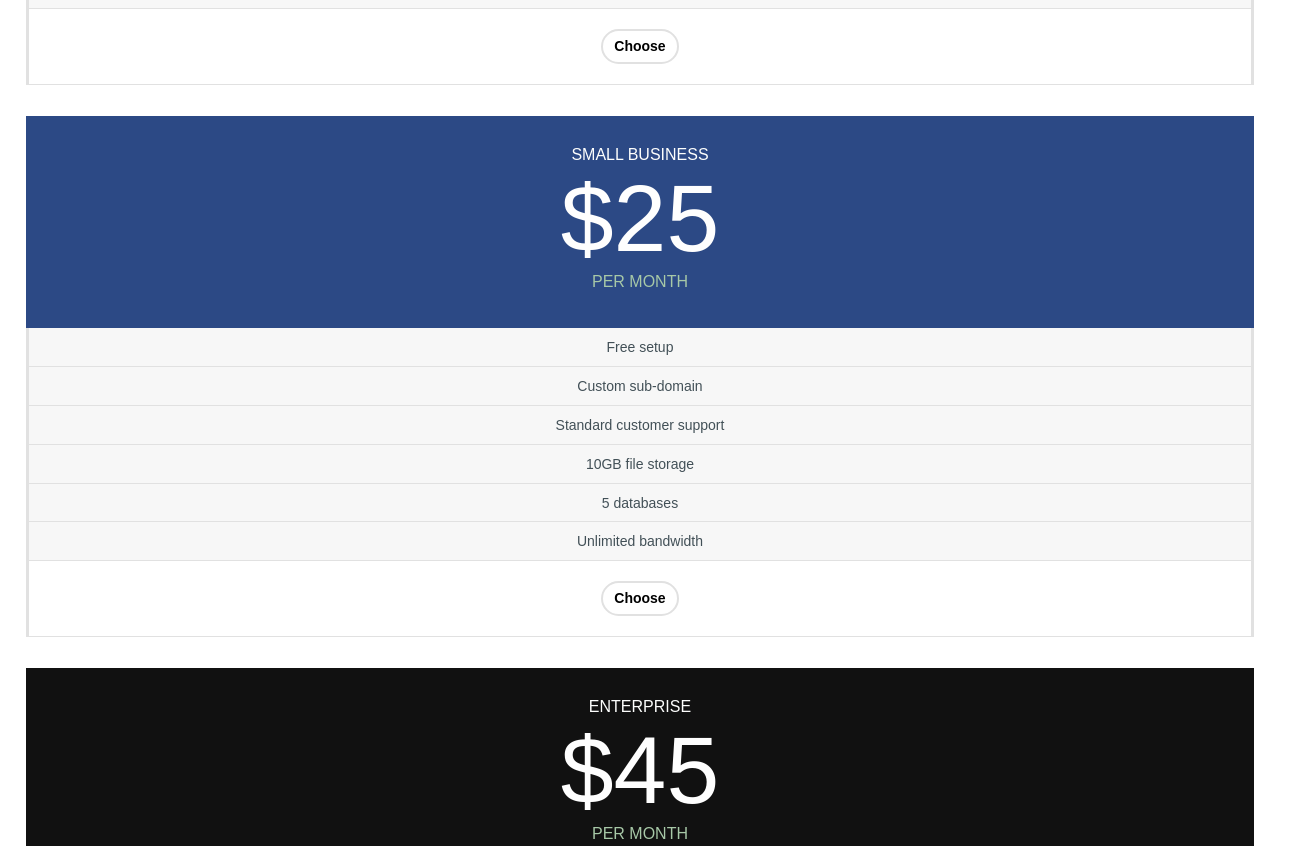
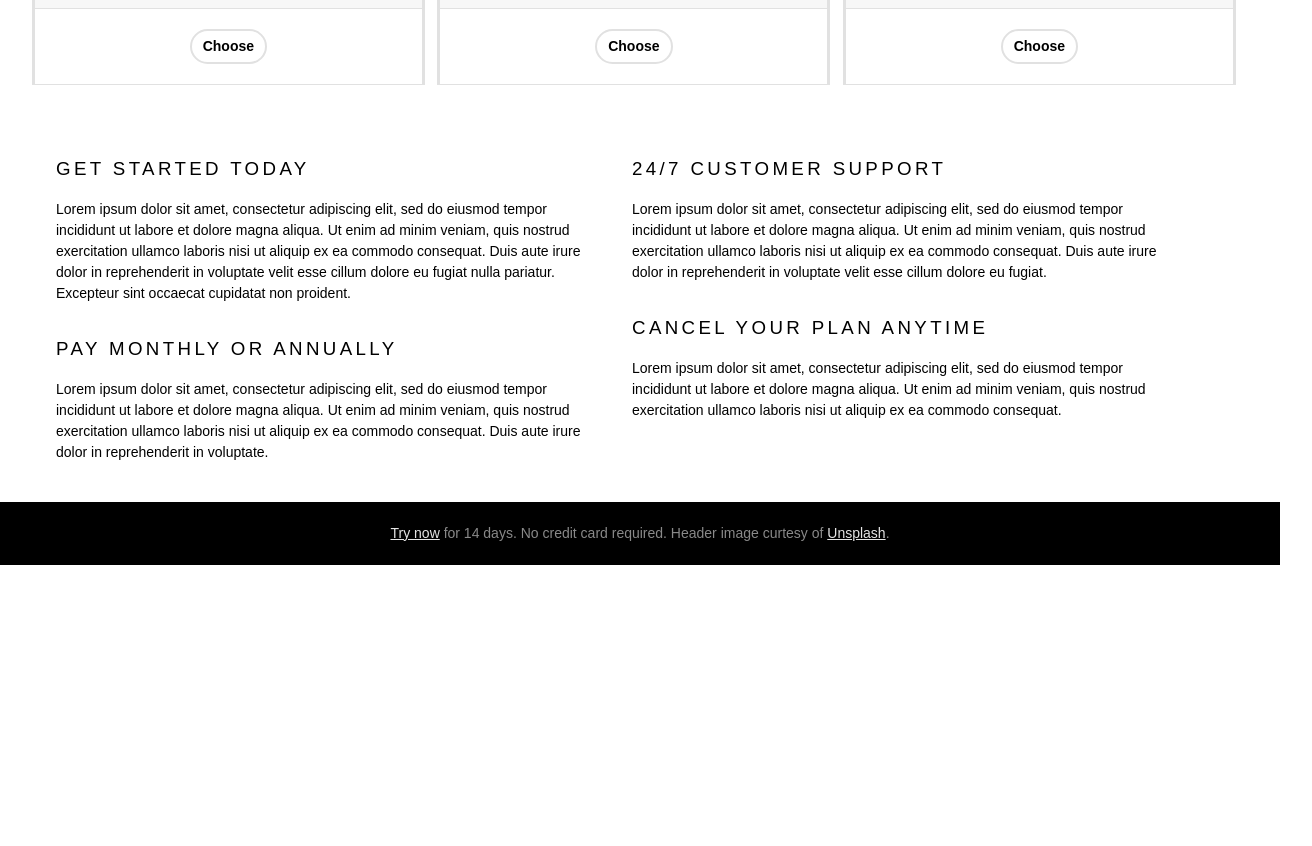
Before and after one commit to amicko/Responsive-Website, a website: page index.html in a window 1280 px wide. Shown: the part 864-1710 px from the top of the page, 1312 px wide, since content can reach past the window. After the commit the page ends 1429 px from the top, so only its background shows below. Drawn offline with Linux system fonts and the light colour scheme.

Commit message:
Responsive-Website BreakPoint 3

```diff
--- a/index.html
+++ b/index.html
@@ -67,26 +67,28 @@
 			</div>
 		</div>
 	</div>
+	<section>
 	<div class="dualText">
-		<div class="par1">
+		<div>
 			<h3>GET STARTED TODAY</h3>
 			<div>Lorem ipsum dolor sit amet, consectetur adipiscing elit, sed do eiusmod tempor incididunt ut labore et dolore magna aliqua. Ut enim ad minim veniam, quis nostrud exercitation ullamco laboris nisi ut aliquip ex ea commodo consequat. Duis aute irure dolor in reprehenderit in voluptate velit esse cillum dolore eu fugiat nulla pariatur. Excepteur sint occaecat cupidatat non proident.</div>
 		</div>
-		<div class="par2>">
+		<div>
 			<h3>PAY MONTHLY OR ANNUALLY</h3>
 			<div>Lorem ipsum dolor sit amet, consectetur adipiscing elit, sed do eiusmod tempor incididunt ut labore et dolore magna aliqua. Ut enim ad minim veniam, quis nostrud exercitation ullamco laboris nisi ut aliquip ex ea commodo consequat. Duis aute irure dolor in reprehenderit in voluptate.</div>
 		</div>
 	</div>
 		<div class="dualText">
-		<div class="par1">
+			<div>
 				<h3>24/7 CUSTOMER SUPPORT</h3>
 				<div>Lorem ipsum dolor sit amet, consectetur adipiscing elit, sed do eiusmod tempor incididunt ut labore et dolore magna aliqua. Ut enim ad minim veniam, quis nostrud exercitation ullamco laboris nisi ut aliquip ex ea commodo consequat. Duis aute irure dolor in reprehenderit in voluptate velit esse cillum dolore eu fugiat.</div>
 			</div>
-		<div class="par2>">
+			<div>
 				<h3>CANCEL YOUR PLAN ANYTIME</h3>
 				<div>Lorem ipsum dolor sit amet, consectetur adipiscing elit, sed do eiusmod tempor incididunt ut labore et dolore magna aliqua. Ut enim ad minim veniam, quis nostrud exercitation ullamco laboris nisi ut aliquip ex ea commodo consequat.</div>
 			</div>
 		</div>
+	</section>
 	<footer>
 		<span>
 			<a href="#">Try now</a> for 14 days. No credit card required. Header image curtesy of <a href="#">Unsplash</a>.
--- a/styles/main.sass.css
+++ b/styles/main.sass.css
@@ -23,9 +23,9 @@ div.image {
     font-size: 1.5em; }
 
 div.keeper {
-  margin: 0 auto; }
+  margin: 0 auto;
+  width: 96%; }
   div.keeper div.option {
-    width: 96%;
     padding-bottom: 1px;
     margin: 0 auto;
     margin-bottom: 1.875em; }
@@ -148,3 +148,21 @@ footer {
     padding-top: 135px;
     padding-bottom: 135px;
     font-size: 35px; } }
+
+@media screen and (min-width: 767px) {
+  .option {
+    float: left;
+    width: 33%;
+    padding-left: 0.5%;
+    padding-right: 0.5%;
+    box-sizing: border-box; }
+  section {
+    width: 100%;
+    padding-left: 2em; }
+    section .dualText {
+      float: left;
+      width: 45%;
+      padding: 1.5em;
+      box-sizing: border-box; }
+  footer {
+    clear: both; } }
--- a/styles/main.scss
+++ b/styles/main.scss
@@ -32,8 +32,8 @@ div.image {
 }
 div.keeper {
   margin: 0 auto;
+  width: 96%;
     div.option {
-      width: 96%;
       padding-bottom: 1px;
       margin: 0 auto;
       margin-bottom: 1.875em;
@@ -196,3 +196,29 @@ footer {
     }
   }
 }
+
+@media screen and (min-width: 767px) {
+  .option {
+    float: left;
+    width: 33%;
+    padding-left: 0.5%;
+    padding-right: 0.5%;
+    box-sizing: border-box;
+  }
+
+  section {
+    width: 100%;
+    padding-left: 2em;
+
+    .dualText {
+      float: left;
+      width: 45%;
+      padding: 1.5em;
+      box-sizing: border-box;
+    }
+  }
+
+   footer {
+     clear: both;
+   }
+}
```
Lines whose indentation alone changed are shown as unchanged.
